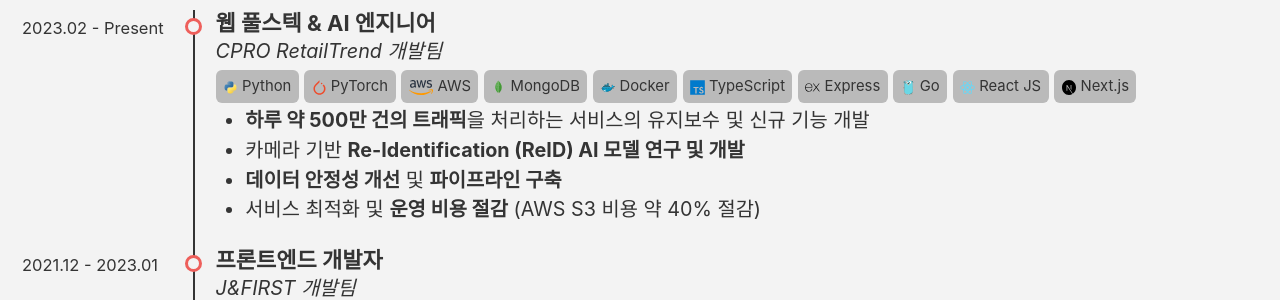
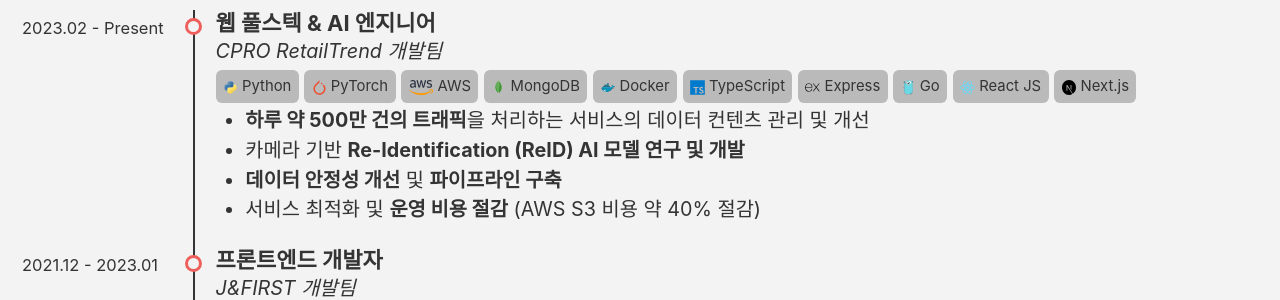
Before and after one commit to juhonamnam/juhonamnam.github.io, a Jekyll site: the page built from resume/index.html, in a window 1280 px wide and 900 px high, scrolled down 920 px. Shown: the part 152-452 px from the top of the window. Built offline with Jekyll 4.4.1, drawn with Linux system fonts in a browser that asks for light colours; cached includes are drawn as plain includes.

Commit message:
modify work experience

```diff
--- a/_data/about-me/work-experience.yml
+++ b/_data/about-me/work-experience.yml
@@ -21,8 +21,8 @@ data:
     brief_description:
       - type: list
         inner:
-          - ko: "<b>하루 약 500만 건의 트래픽</b>을 처리하는 서비스의 유지보수 및 신규 기능 개발"
-            en: "Maintenance and new feature development for a service that handles approximately 5 million traffic per day"
+          - ko: "<b>하루 약 500만 건의 트래픽</b>을 처리하는 서비스의 데이터 컨텐츠 관리 및 개선"
+            en: "Data content management and improvement of a service that handles approximately 5 million traffic per day"
           - ko: "카메라 기반 <b>Re-Identification (ReID) AI 모델 연구 및 개발</b>"
             en: "Camera-based Re-Identification (ReID) AI Model Research and Development"
           - ko: "<b>데이터 안정성 개선</b> 및 <b>파이프라인 구축</b>"
```
